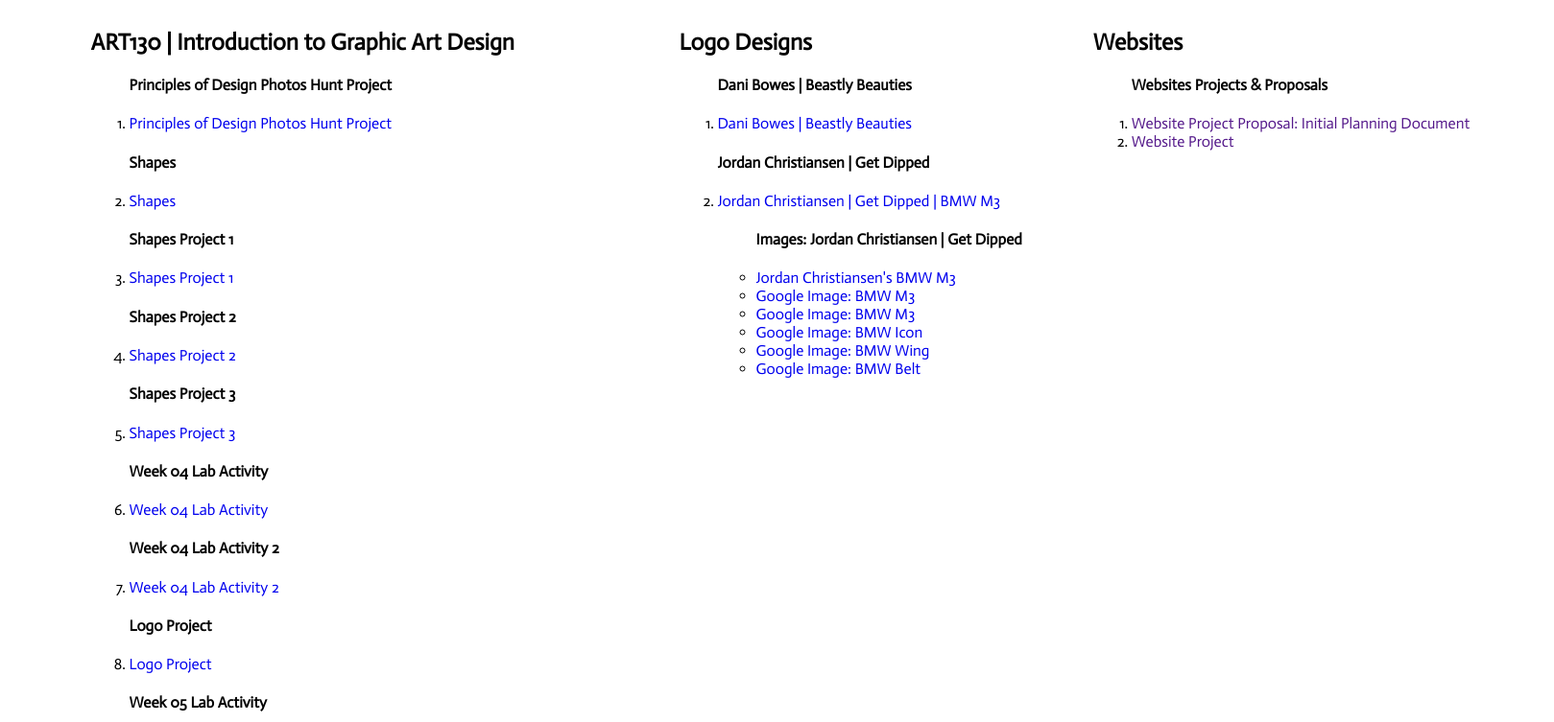
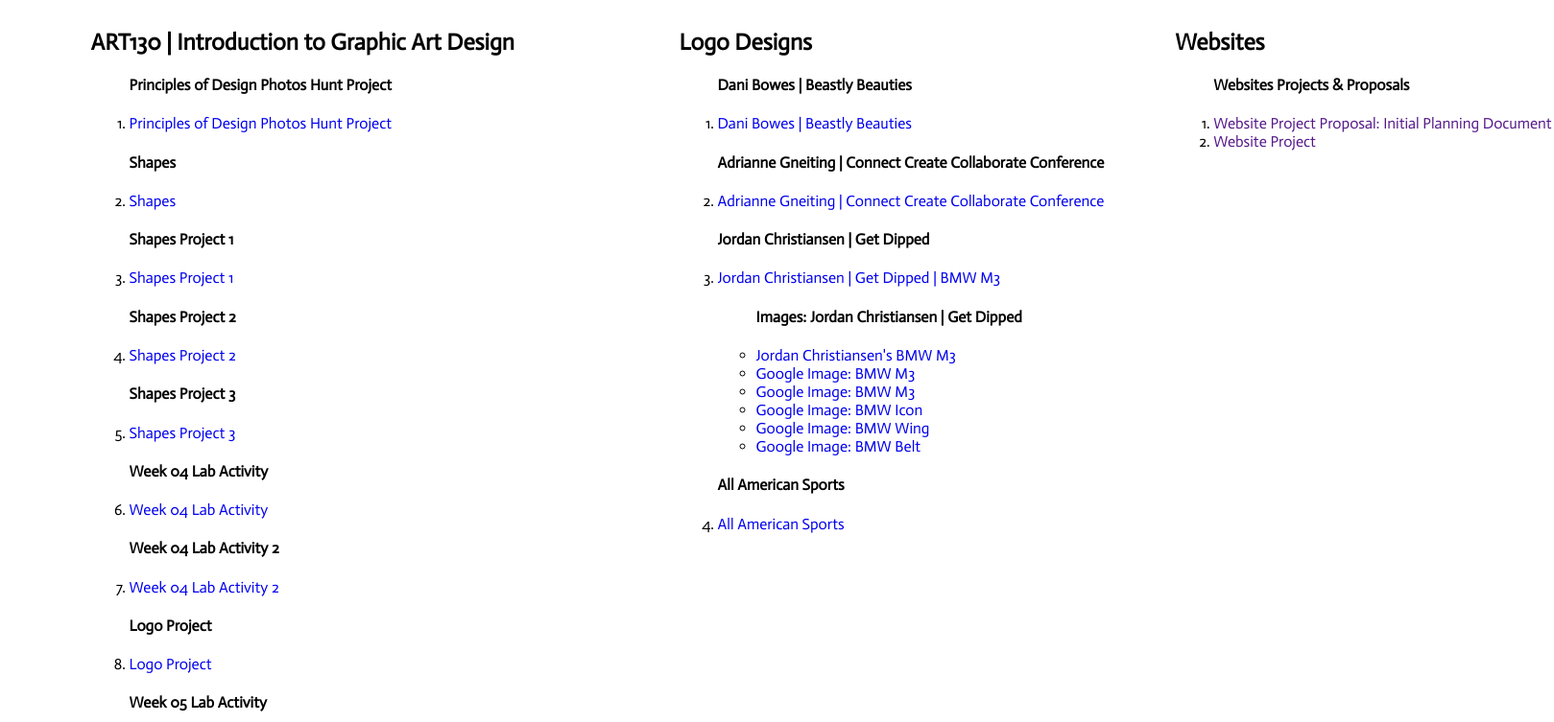
Before and after one commit to Marchylia/marchylia.github.io, a plain HTML site: page index.html in a window 1280 px wide. Shown: the part 350-1103 px from the top of the page at 96% size, 1619 px wide, since content can reach past the window. Drawn offline with nearby package versions, Linux system fonts and the light colour scheme.

Commit message:
Updates
Volunteered Projects Updates

```diff
--- a/index.html
+++ b/index.html
@@ -362,6 +362,10 @@
                 <li>
                     <a href="/volunteered_projects/dani-bowes/BeastlyBeauties.pdf" target="_blank">Dani Bowes | Beastly Beauties</a>
                 </li>
+                <h4>Adrianne Gneiting | Connect Create Collaborate Conference</h4>
+                <li>
+                    <a href="/volunteered_projects/adrianne_gneiting/Connect%20Create%20Collaborate%20Conference.pdf" target="_blank">Adrianne Gneiting | Connect Create Collaborate Conference</a>
+                </li>
                 <h4>Jordan Christiansen | Get Dipped</h4>
                 <li><a href="/volunteered_projects/jordan_christiansen/get_dipped.pdf" target="_blank">Jordan Christiansen | Get Dipped | BMW M3</a></li>
                     <ul>
@@ -373,6 +377,10 @@
                         <li><a href="/volunteered_projects/jordan_christiansen/images/57-3D-3DI-font-b-GT-b-font-JDM-UNIVERSAL-font-b-WING-b-font-font.jpg" target="_blank">Google Image: BMW Wing</a></li>
                         <li><a href="/volunteered_projects/jordan_christiansen/images/_1397490430.jpg" target="_blank">Google Image: BMW Belt</a></li>
                     </ul>
+                <h4>All American Sports</h4>
+                <li>
+                    <a href="/volunteered_projects/all_american_sports/All%20American%20Sports.pdf" target="_blank">All American Sports</a>
+                </li>
             </ol>
             <br/>
         </div>
```
